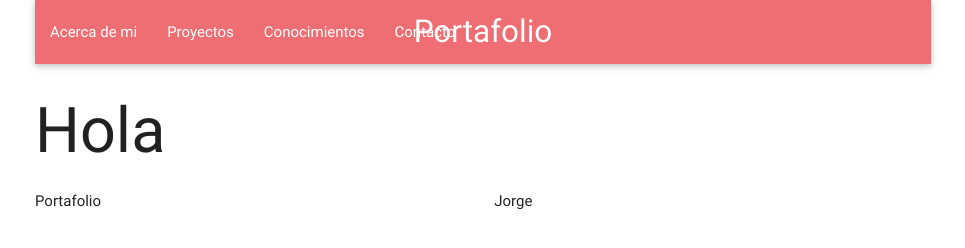
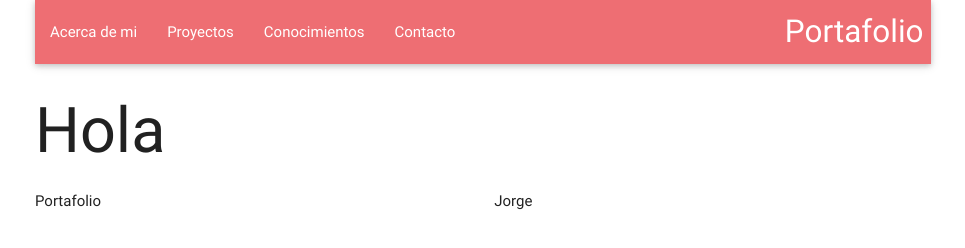
Before and after one commit to jorgerubik/jorgerubik.github.io, a plain HTML site: page index.html in a window 1280 px wide. Shown: the whole page, without its empty margins (157-1122 px from the left). Drawn offline with nearby package versions, Linux system fonts and the light colour scheme.

Commit message:
arreglos nav

```diff
--- a/index.html
+++ b/index.html
@@ -36,7 +36,7 @@
   <div class="container">
  <nav>
     <div class="nav-wrapper">
-      <a href="#" class="brand-logo center">Portafolio</a>
+      <a href="#" class="brand-logo right">Portafolio</a>
       <ul id="nav-mobile" class="left hide-on-med-and-down">
         <li><a href="#">Acerca de mi</a></li>
         <li><a href="#">Proyectos</a></li>
```
